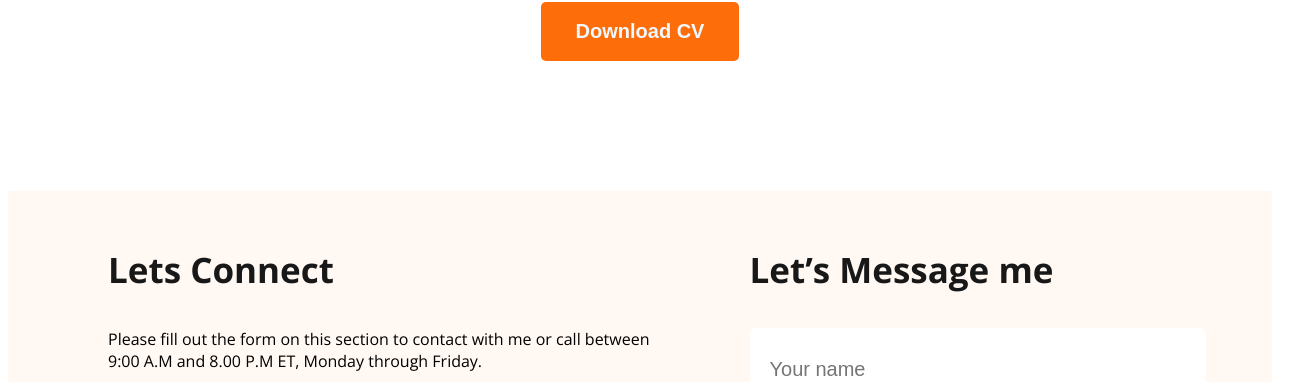
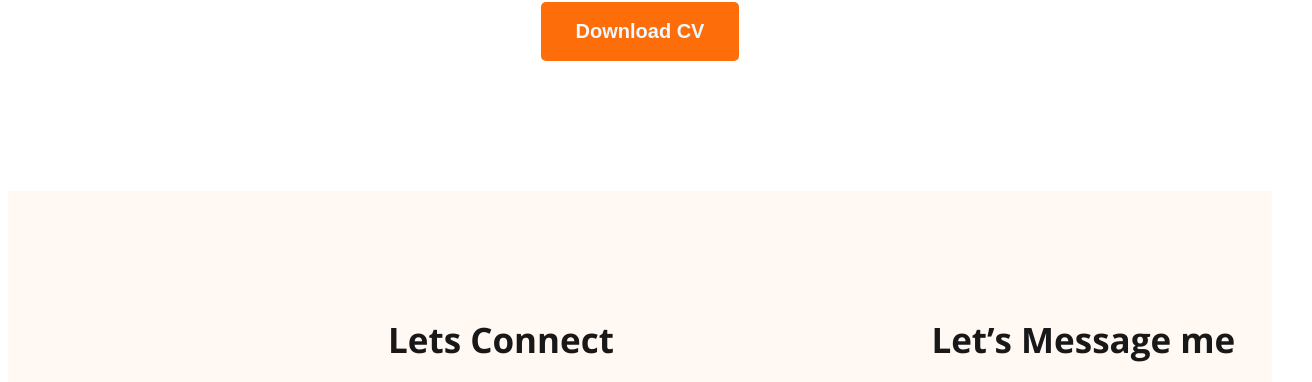
Before and after one commit to shanto470/web-developer-portfolio, a plain HTML site: page index.html in a window 1280 px wide. Shown: the part 3118-3500 px from the top of the page, 1312 px wide, since content can reach past the window. Drawn offline with nearby package versions, Linux system fonts and the light colour scheme.

```diff
--- a/css/portfolio.css
+++ b/css/portfolio.css
@@ -146,8 +146,8 @@ main {
 
 /* footer styles  */
 footer {
-  padding-top: 20px;
-  padding-left: 100px;
+  padding-top: 90px;
+  padding-left: 380px;
   margin-bottom: 100px;
   display: flex;
   gap: 100px;
```
